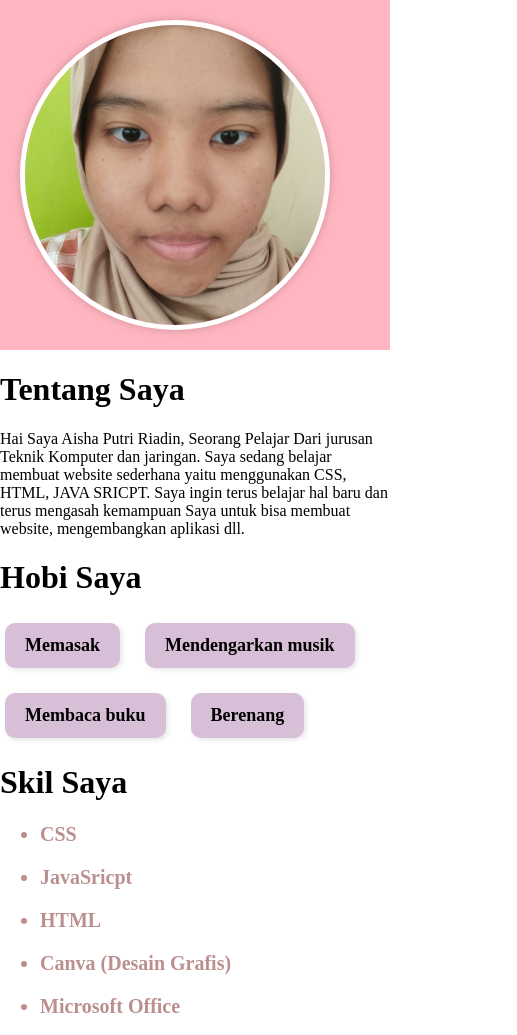
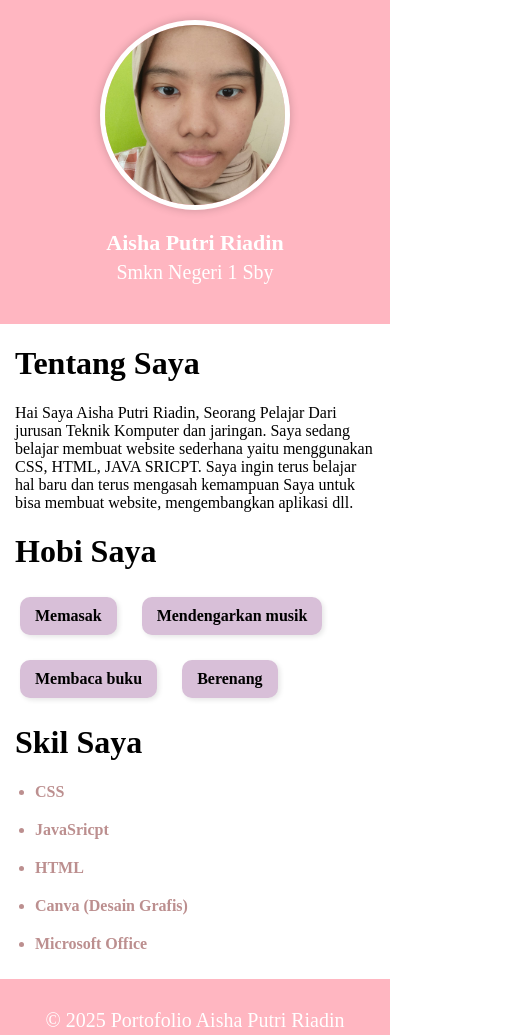
Before and after one commit to aishaa86/portofolioaisha, a plain HTML site: page index.html in a window 390 px wide. Shown: the top 1035 px of the page, 517 px wide, since content can reach past the window. Drawn offline with Linux system fonts and the light colour scheme.

Commit message:
Update style.css

```diff
--- a/style.css
+++ b/style.css
@@ -150,3 +150,47 @@ footer {
 .social-icon i {
   font-size: 22px;
 }
+/* RESPONSIVE HP */
+@media (max-width: 600px) {
+
+  .headerContainer {
+    flex-direction: column;
+    text-align: center;
+  }
+
+  .holderDetailProfile {
+    margin-left: 0;
+    text-align: center;
+    margin-top: 20px;
+  }
+
+  .imgProfile {
+    width: 180px;
+    height: 180px;
+    margin: 0 auto;
+  }
+
+  .nameProfile {
+    font-size: 22px;
+  }
+
+  .titleProfile {
+    font-size: 20px;
+  }
+
+  .contentHolder {
+    padding: 0 15px;
+  }
+
+  ul.workEx {
+    margin-left: 20px;
+  }
+
+  ul.workEx li {
+    font-size: 16px;
+  }
+
+  .hobiBox {
+    font-size: 16px;
+    padding: 10px 15px;
+  }
```
